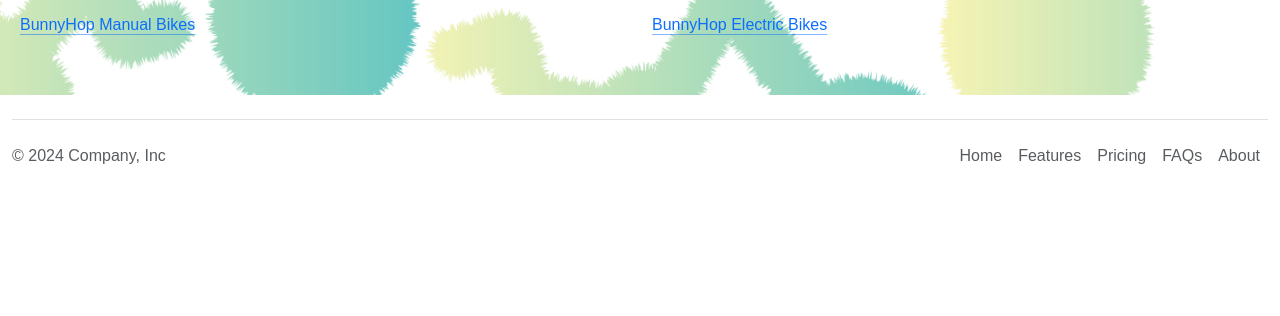
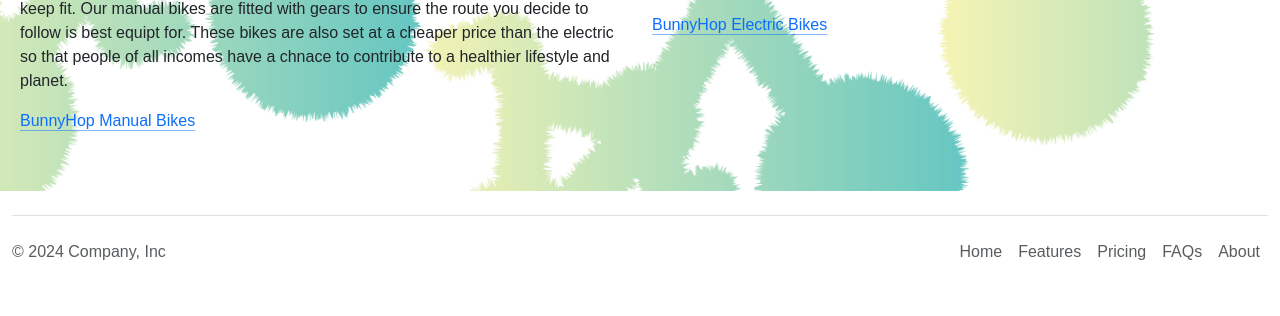
Before and after one commit to maddy4nderson/bunny-hop, a plain HTML site: page ourbikes.html in a window 1280 px wide. Shown: the part 484-800 px from the top of the page. Drawn offline with nearby package versions, Linux system fonts and the light colour scheme; a web font is replaced by a local one.

Commit message:
Update ourbikes.html

```diff
--- a/ourbikes.html
+++ b/ourbikes.html
@@ -68,7 +68,7 @@
 
         </div>
         <h3 class="fs-2 text-body-emphasis">The Good Old-Fashioned Manual Bike</h3>
-        <p>Paragraph of text beneath the heading to explain the heading. We'll add onto it with another sentence and probably just keep going until we run out of words.</p>
+        <p>We offer the standard bike as well as electric to allow for as many people to get involved as we can. Riding a bike is an easy way to maintain a healthy lifestyle and keep fit. Our manual bikes are fitted with gears to ensure the route you decide to follow is best equipt for. These bikes are also set at a cheaper price than the electric so that people of all incomes have a chnace to contribute to a healthier lifestyle and planet. </p>
         <a href="#" class="icon-link">
           BunnyHop Manual Bikes
           <svg class="bi"><use xlink:href="#chevron-right"></use></svg>
```
